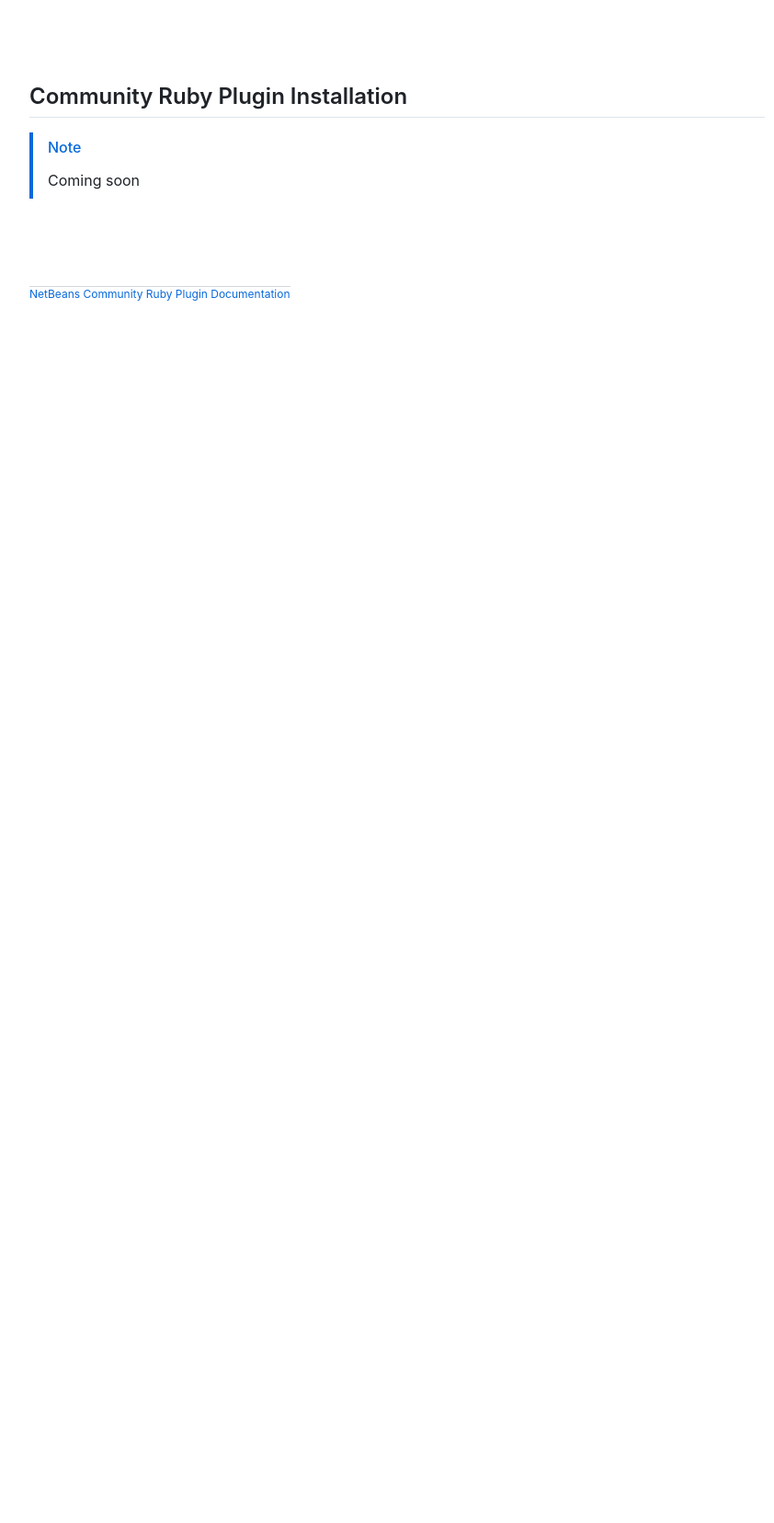
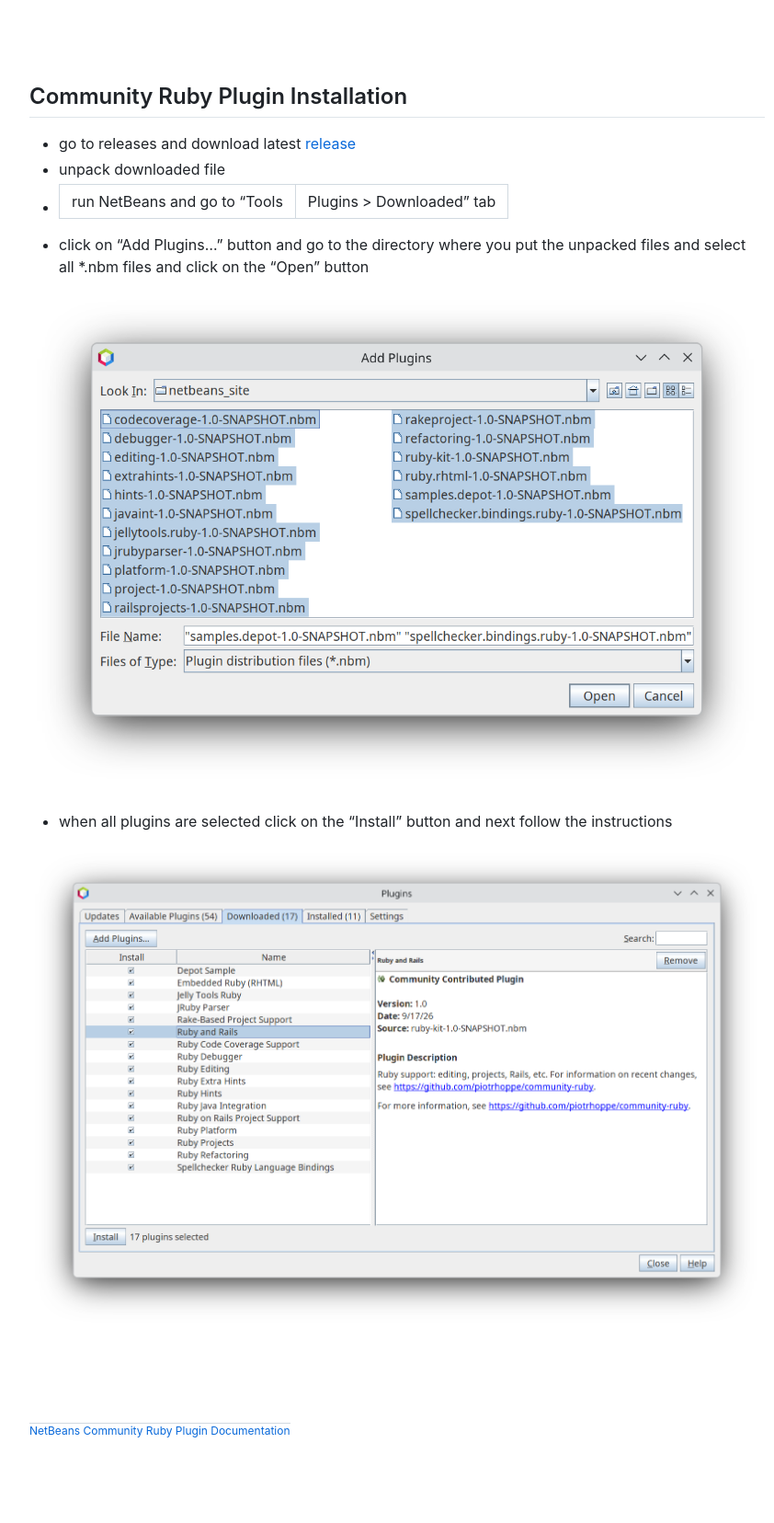
Before and after one commit to piotrhoppe/community-ruby-documentation, a Jekyll site: the page built from CommunityRubyPluginInstallation/CommunityRubyPluginInstallation.md, in a window 1280 px wide. Shown: the whole page at 92% size, without its empty margins (208-1050 px from the left). Built offline with Jekyll 4.4.1, drawn with Linux system fonts in a browser that asks for light colours; nearby versions of some CDN libraries; our own code applies the rules of GitHub Pages for plain Markdown files; before the commit the page ends 900 px from its top, so only the background shows below that.

Commit message:
docs: add Community Ruby plugin installation guide

```diff
--- a/CommunityRubyPluginInstallation/CommunityRubyPluginInstallation.md
+++ b/CommunityRubyPluginInstallation/CommunityRubyPluginInstallation.md
@@ -1,5 +1,13 @@
 Community Ruby Plugin Installation
 ---
 
-> [!NOTE]
-> Coming soon
+- go to releases and download latest [release](https://github.com/piotrhoppe/community-ruby/releases)
+- unpack downloaded file
+- run NetBeans and go to "Tools|Plugins > Downloaded" tab
+- click on "Add Plugins..." button and go to the directory where you put the unpacked files and select all *.nbm files and click on the "Open" button
+
+![File:SelectAllPluginFiles.png](images/SelectAllPluginFiles.png)
+
+- when all plugins are selected click on the "Install" button and next follow the instructions
+
+![File:PluginsInstalation.png](images/PluginsInstalation.png)
```
Also changed, not shown: CommunityRubyPluginInstallation/images/PluginsInstalation.png (added), CommunityRubyPluginInstallation/images/SelectAllPluginFiles.png (added).
